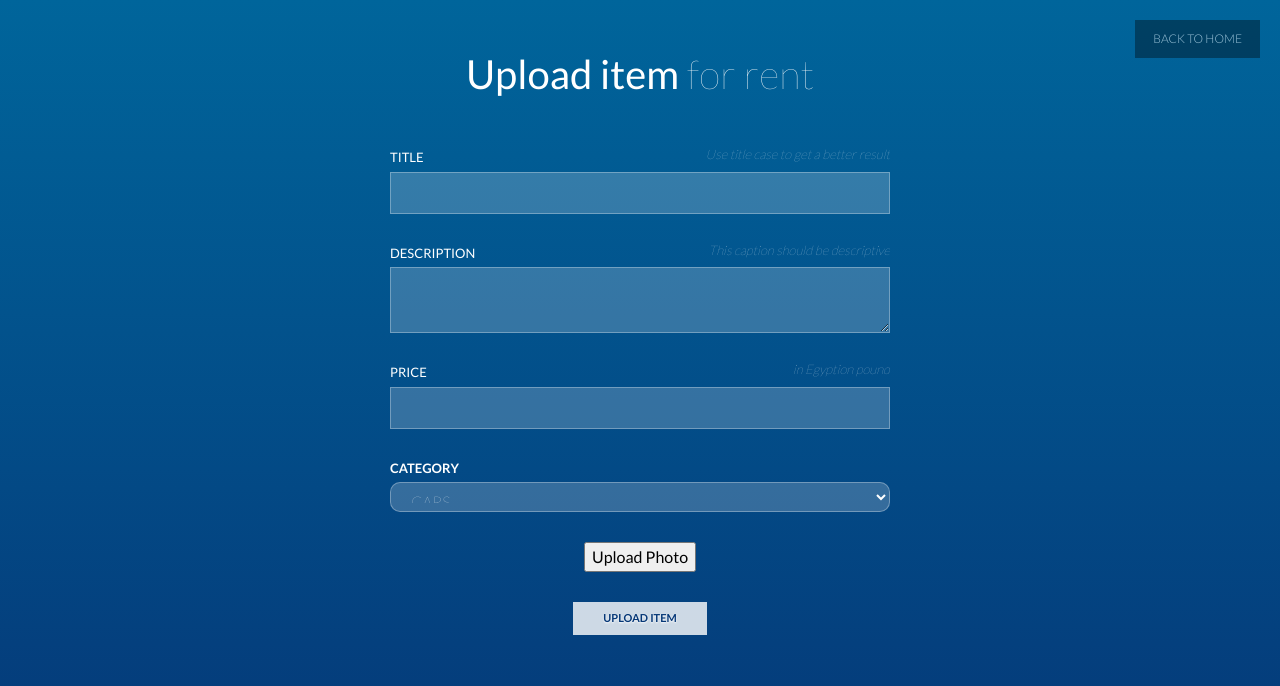
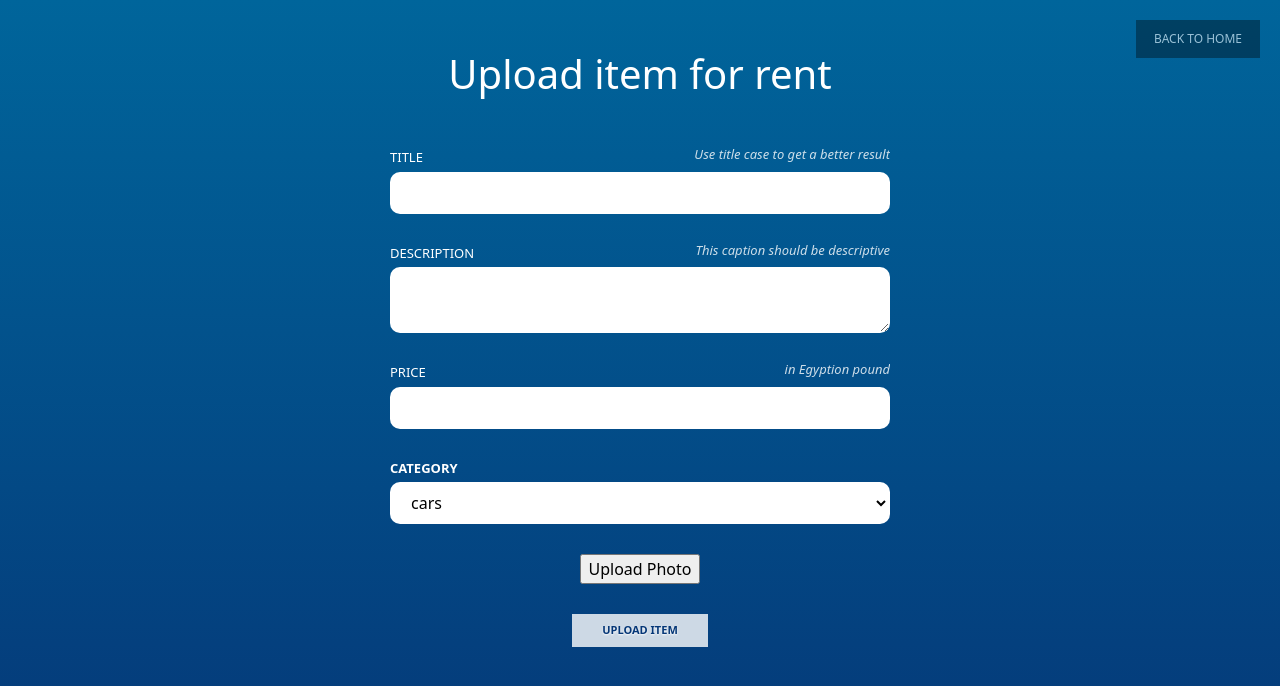
Before and after one commit to AhmedRabea2100/Salfny, an Angular app in the folder Frontend/: page /uploadItems in a window 1280 px wide. Shown: the top 686 px of the page. Built offline with nearby package versions, Linux system fonts and the light colour scheme.

Commit message:
little change

```diff
--- a/Frontend/src/app/components/upload-items/upload-items.component.css
+++ b/Frontend/src/app/components/upload-items/upload-items.component.css
@@ -1,6 +1,6 @@
 * {
   box-sizing: border-box;
-  font-family: "Lato", sans-serif;
+  /*font-family: "Lato", sans-serif;*/
 
 }
 
@@ -30,17 +30,7 @@ label {
   font-size: 13px;
   overflow: hidden;
 }
-select{
-  font-weight: 700;
-  display: block;
-  margin: 4px 0;
-  text-transform: uppercase;
-  font-size: 13px;
-  overflow: hidden;
-  width: 200px;
-  height:30px;
-  border-radius: 10px;
-}
+
 label span {
   float: right;
   text-transform: none;
@@ -57,9 +47,24 @@ label span {
   font-size: 16px;
   background-color: rgba(255, 255, 255, 0.2);
   border: 1px solid rgba(255, 255, 255, 0.3);
-  color: #fff;
+  /*color: #fff;*/
+  color:black;
+  background-color: #fff;
   font-weight: 200;
+  border-radius: 10px;
+
 }
+/* select{
+  font-weight: 700;
+  display: block;
+  margin: 4px 0;
+  text-transform: uppercase;
+  font-size: 13px;
+  overflow: hidden;
+  width: 200px;
+  height:30px;
+  border-radius: 10px;
+} */
 .form-controll:focus {
   outline: 2px solid rgba(255, 255, 255, 0.5);
   outline: -webkit-focus-ring-color auto 5px;
```
